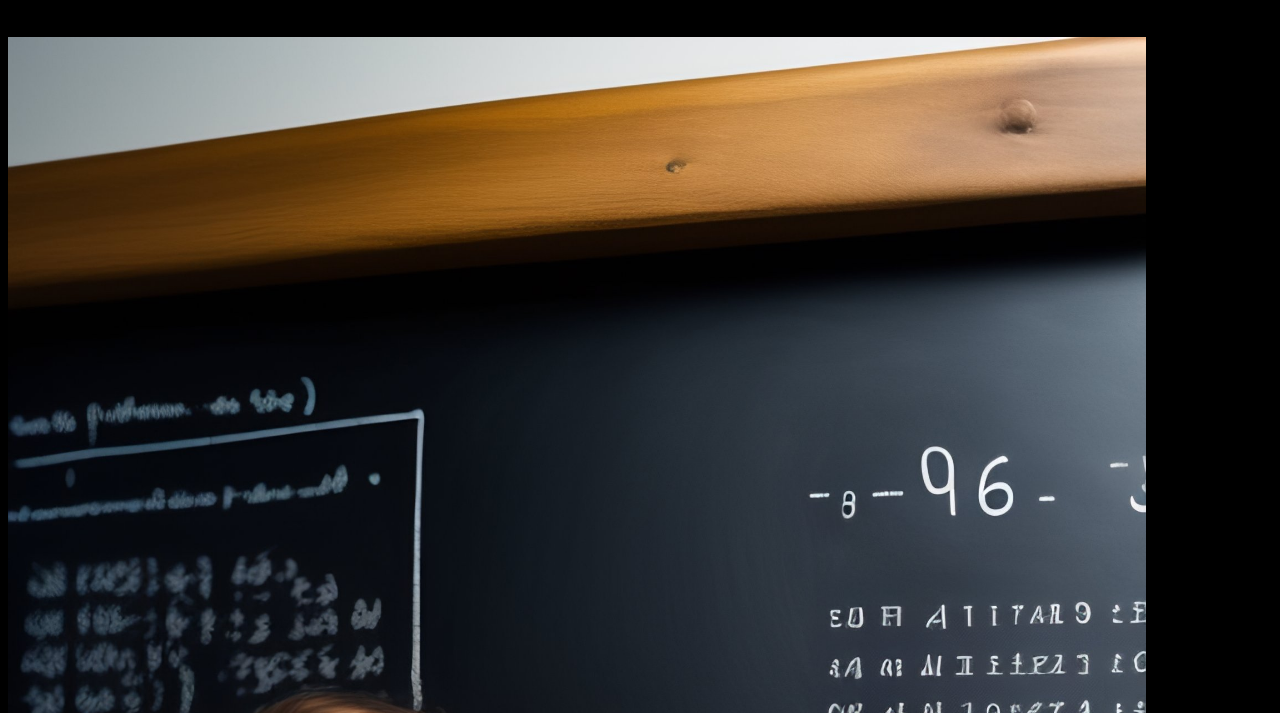
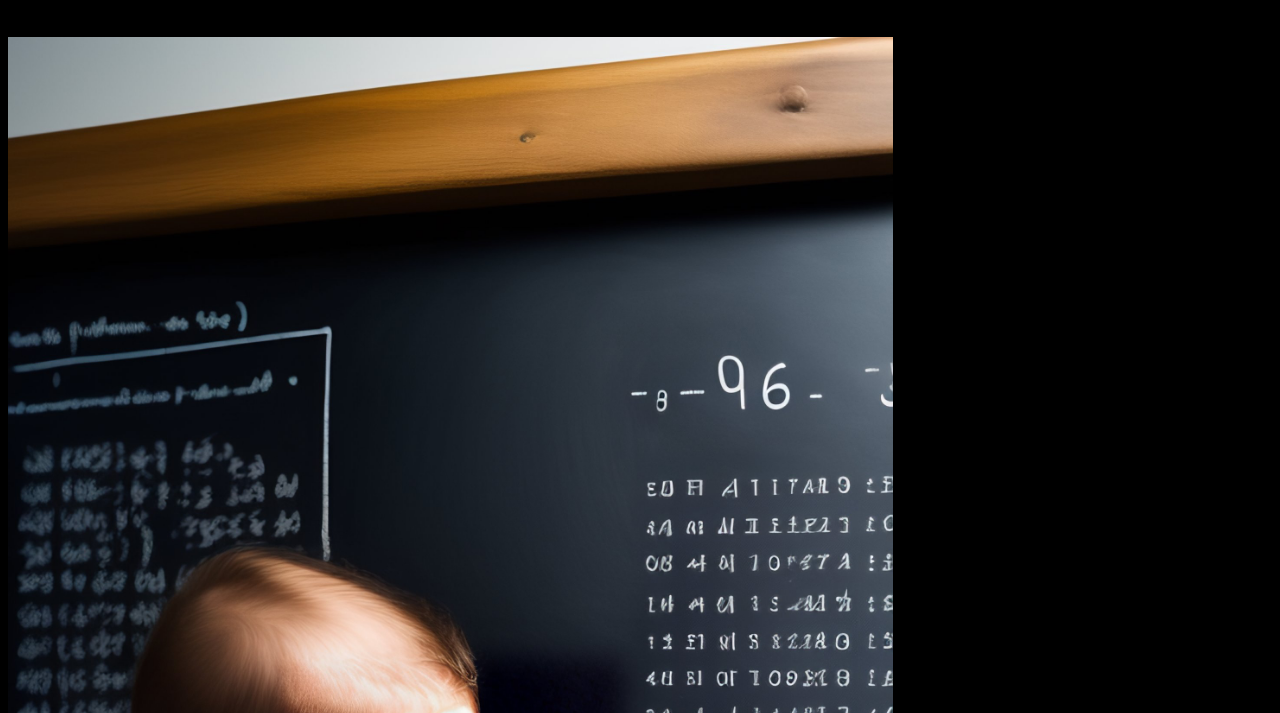
Before and after one commit to GIOVANA2006/JogosGio, a plain HTML site: page index.html in a window 1280 px wide. Shown: the part 647-1360 px from the top of the page. Drawn offline with Linux system fonts and the light colour scheme.

Commit message:
Update index.html

```diff
--- a/index.html
+++ b/index.html
@@ -17,7 +17,7 @@
   <p style="font-size:40px; color:white">triângulos</p>
   <p style="font-size:40px; color:white">conjuntos numéricos</p>
 
-<img src="imagem2.jpg" width="90%" height="100%">
+<img src="imagem2.jpg" width="70%" height="100%">
 
 </body>
 
```
